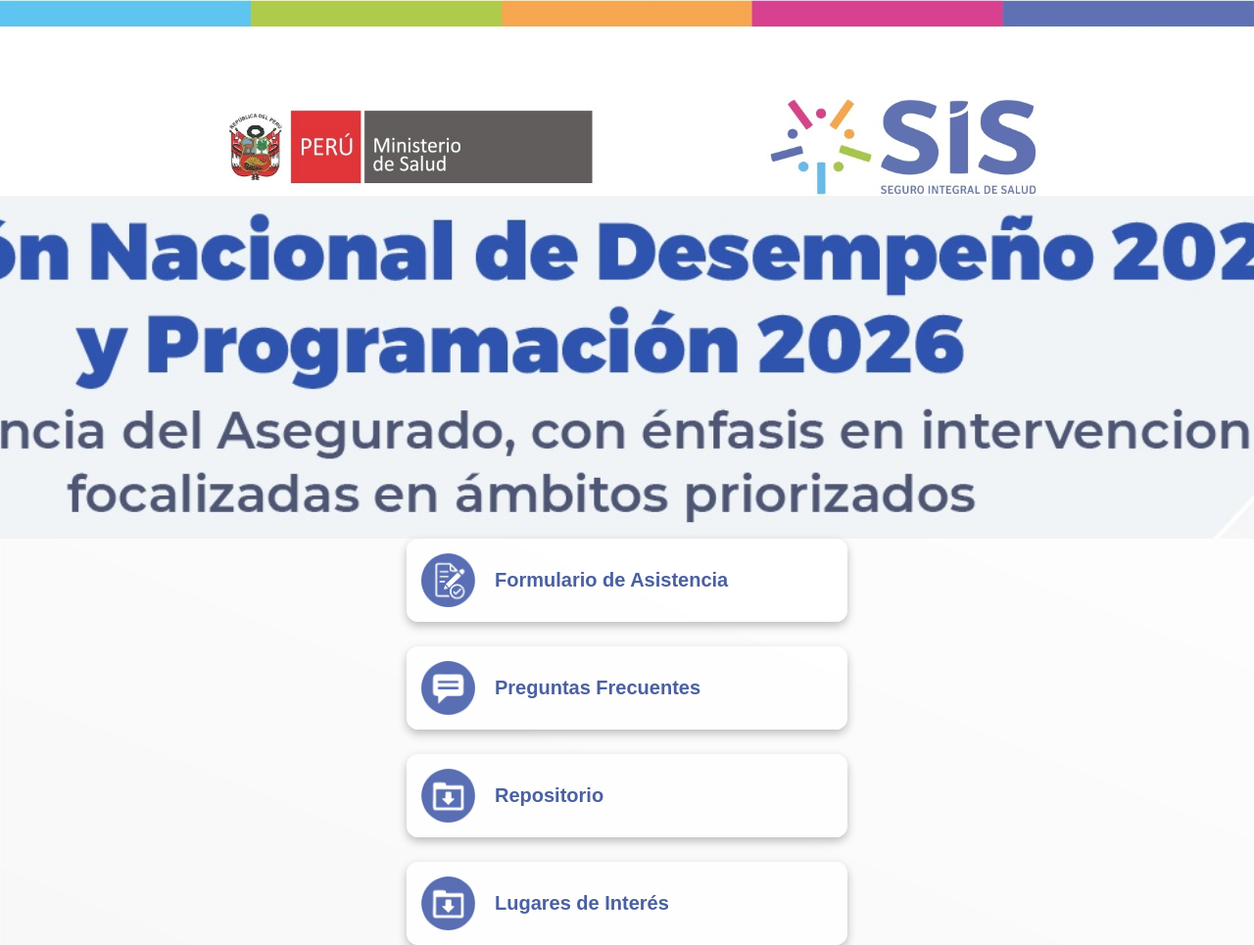
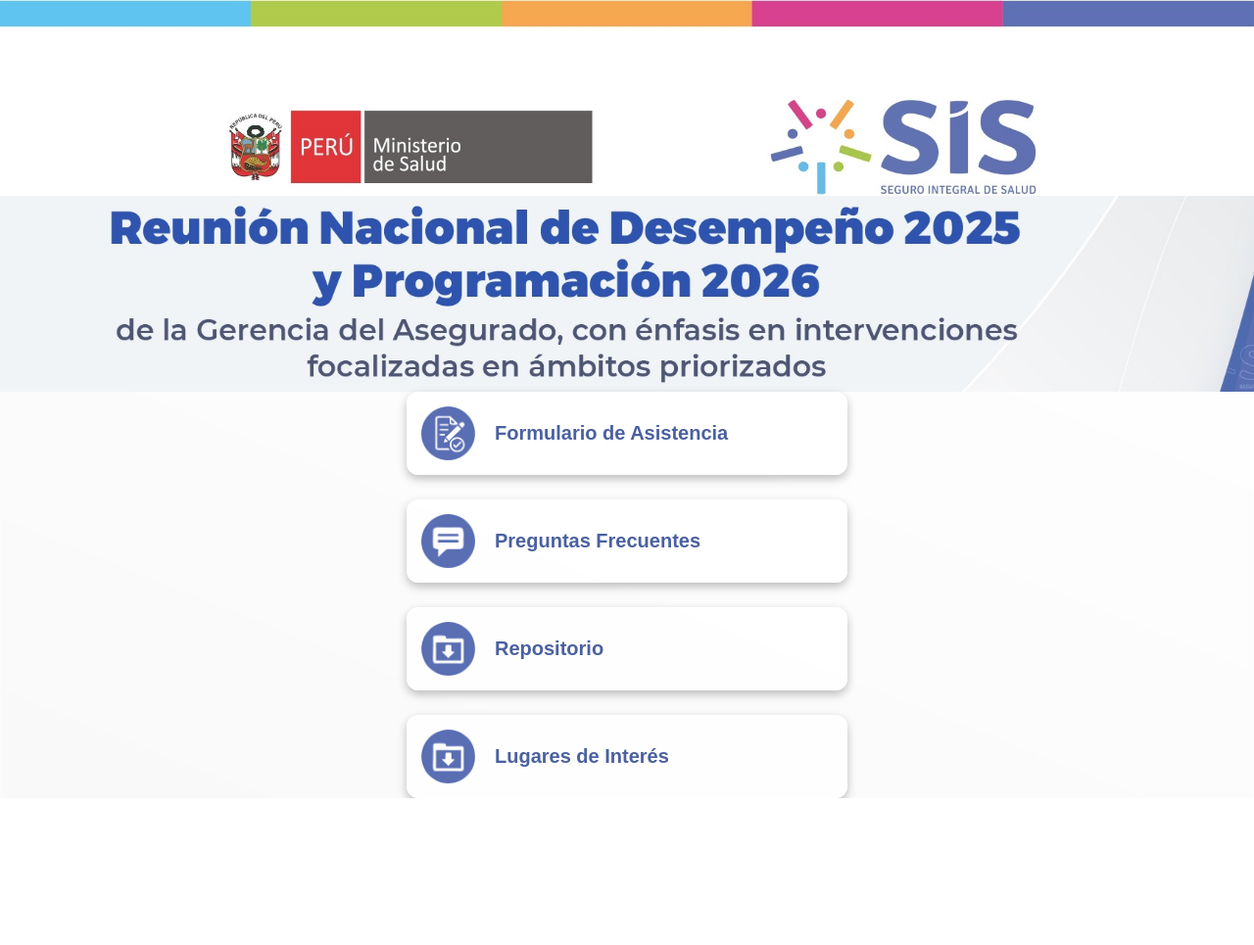
Before and after one commit to planga2025-droid/PLAN-UPPA-2025, a plain HTML site: page index.html in a window 1280 px wide. Shown: the whole page at 98% size. After the commit the page ends 815 px from the top, so only its background shows below. Drawn offline with Linux system fonts and the light colour scheme.

Commit message:
Adjust banner height to 200px in index.html

```diff
--- a/index.html
+++ b/index.html
@@ -24,7 +24,7 @@ body {
 
 .banner {
     width: 100%;
-    height: 350px;   /* AJUSTA AQUÍ: prueba 300, 350, 400... */
+    height: 200px;   /* AJUSTA AQUÍ: prueba 300, 350, 400... */
     object-fit: cover;
     display: block;
     margin: 0;
```
